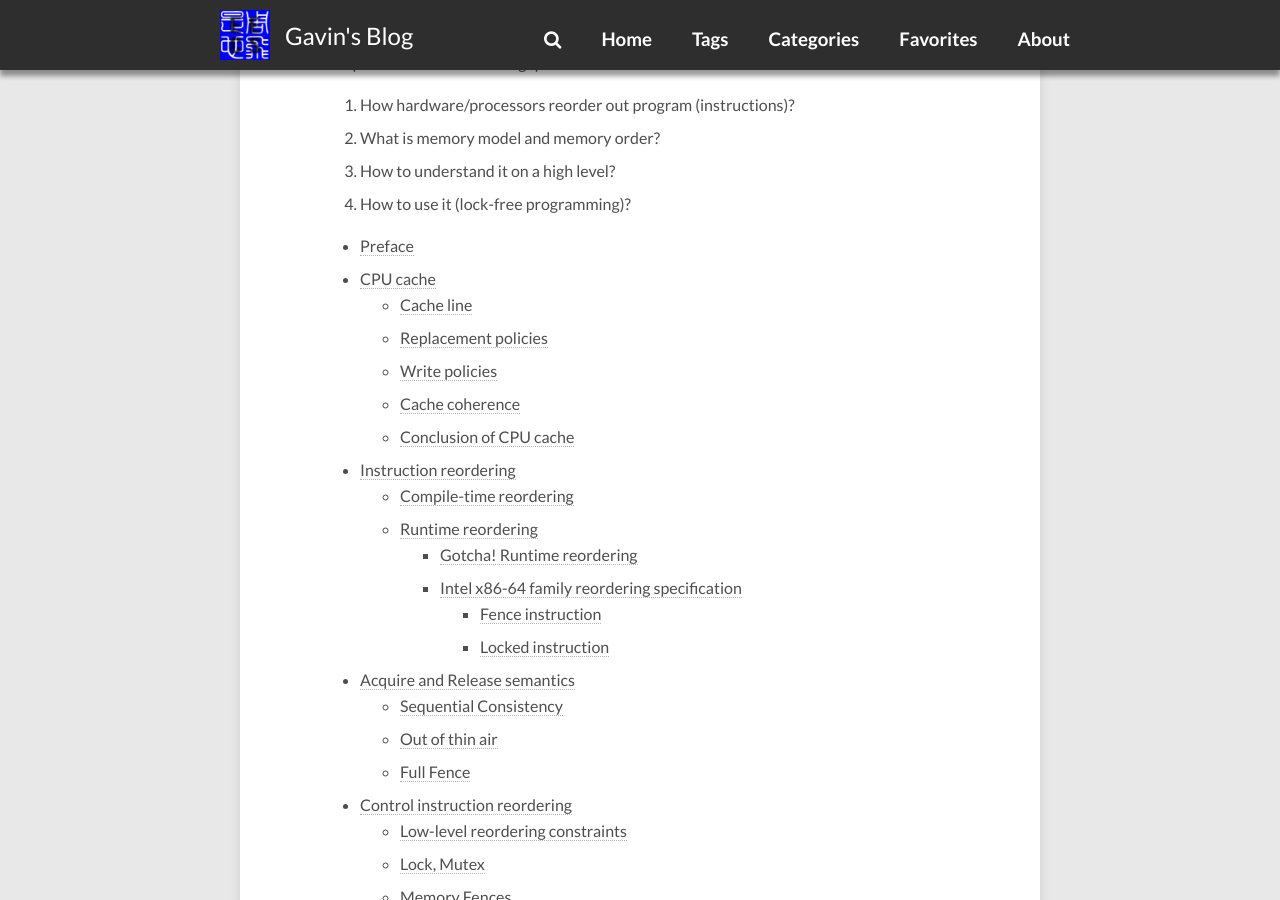
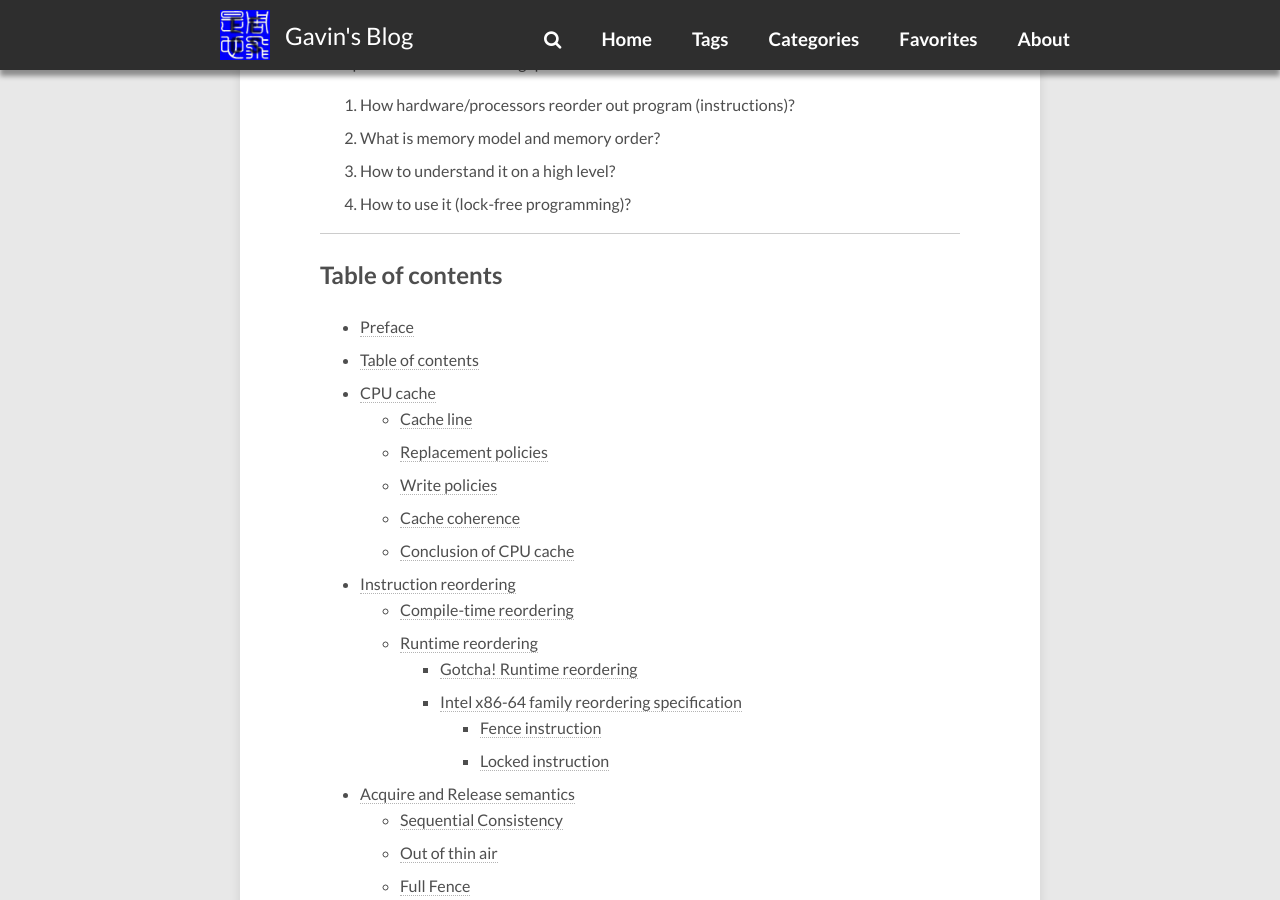
Before and after one commit to gavinchou/gavinchou.github.io, a Jekyll site: the page built from _posts/2019-05-01-memory-ordering.md, in a window 1280 px wide and 900 px high, scrolled down 702 px. Built offline with Jekyll 4.4.1, drawn with Linux system fonts in a browser that asks for light colours; comment, search, counter and statistics services are not loaded.

Commit message:
Make TOC more clear for memory ordering

```diff
--- a/_posts/2019-05-01-memory-ordering.md
+++ b/_posts/2019-05-01-memory-ordering.md
@@ -26,8 +26,14 @@ This post covers the following questions
 
 <!-- more -->
 
+-----
+
+## Table of contents
+
 * This will become a table of contents (this text will be scraped).
 {:toc}
+
+-----
 
 <a name="CPU cache"/>
 ## CPU cache
```
